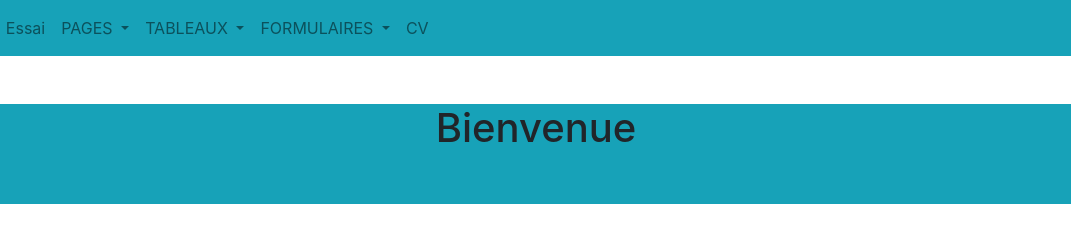
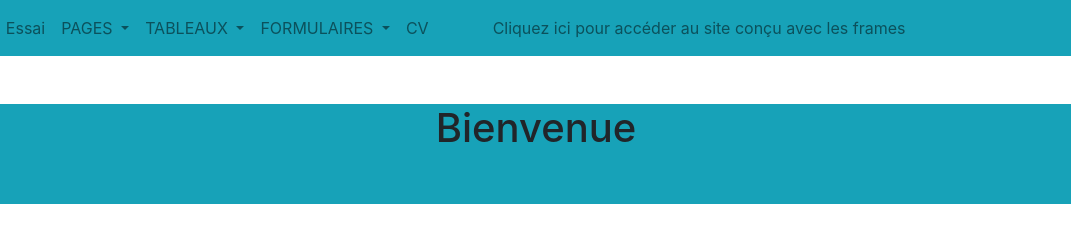
Before and after one commit to Job-Marie/Darren, a plain HTML site: page index.html in a window 1280 px wide. Shown: the top 242 px of the page, 104-1175 px from the left. Drawn offline with nearby package versions, Linux system fonts and the light colour scheme.

Commit message:
Update index.html

```diff
--- a/index.html
+++ b/index.html
@@ -50,6 +50,9 @@
             </li>
             <li class="nav-item">
                 <a href="curriculum vitae.html" class="nav-link yes">CV</a>
+            </li>
+            <li class="nav-item">
+                <a href="Essai.html" class="nav-link mx-5 yes">Cliquez ici pour accéder au site conçu avec les frames</a>
             </li>
         </ul>
     </div>
```
